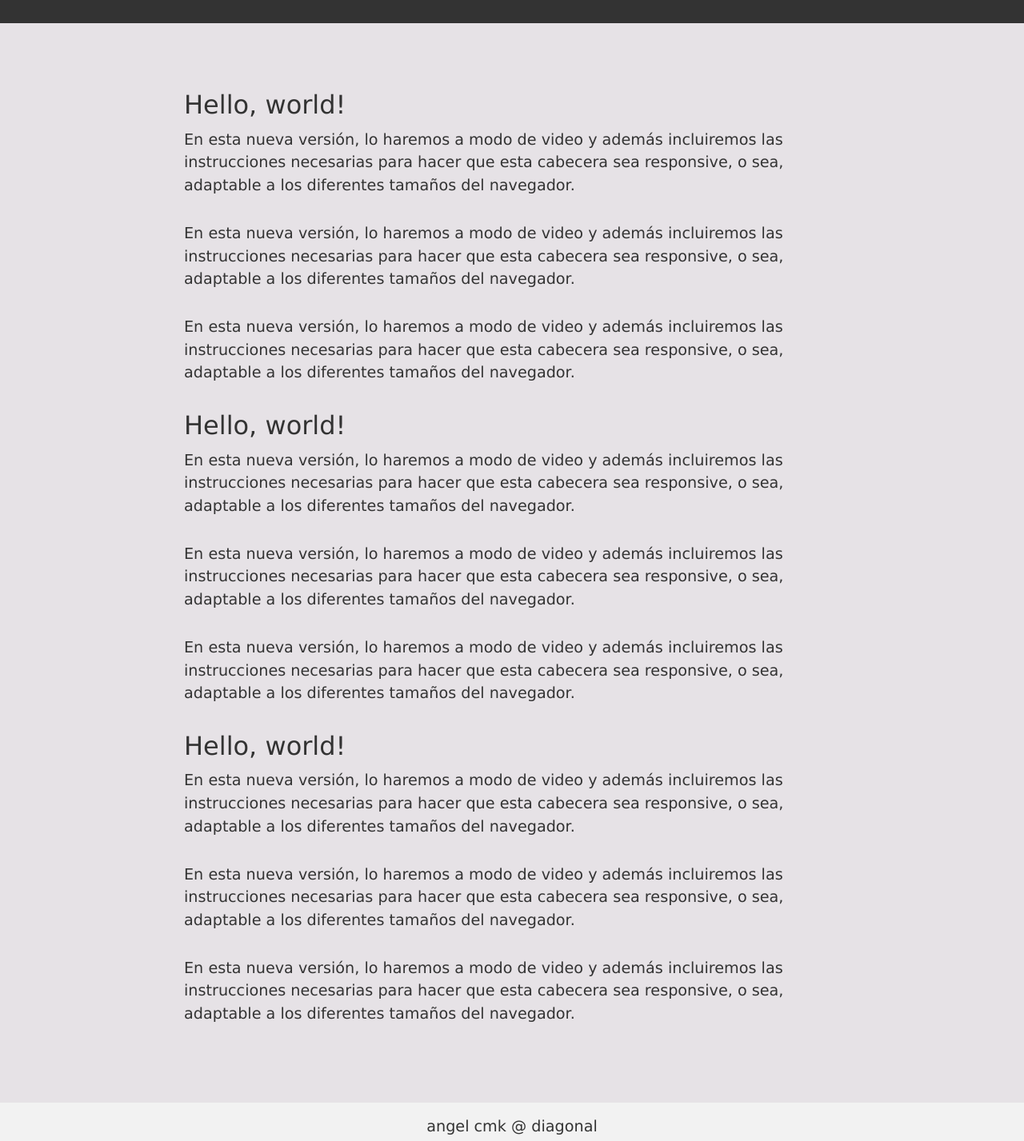
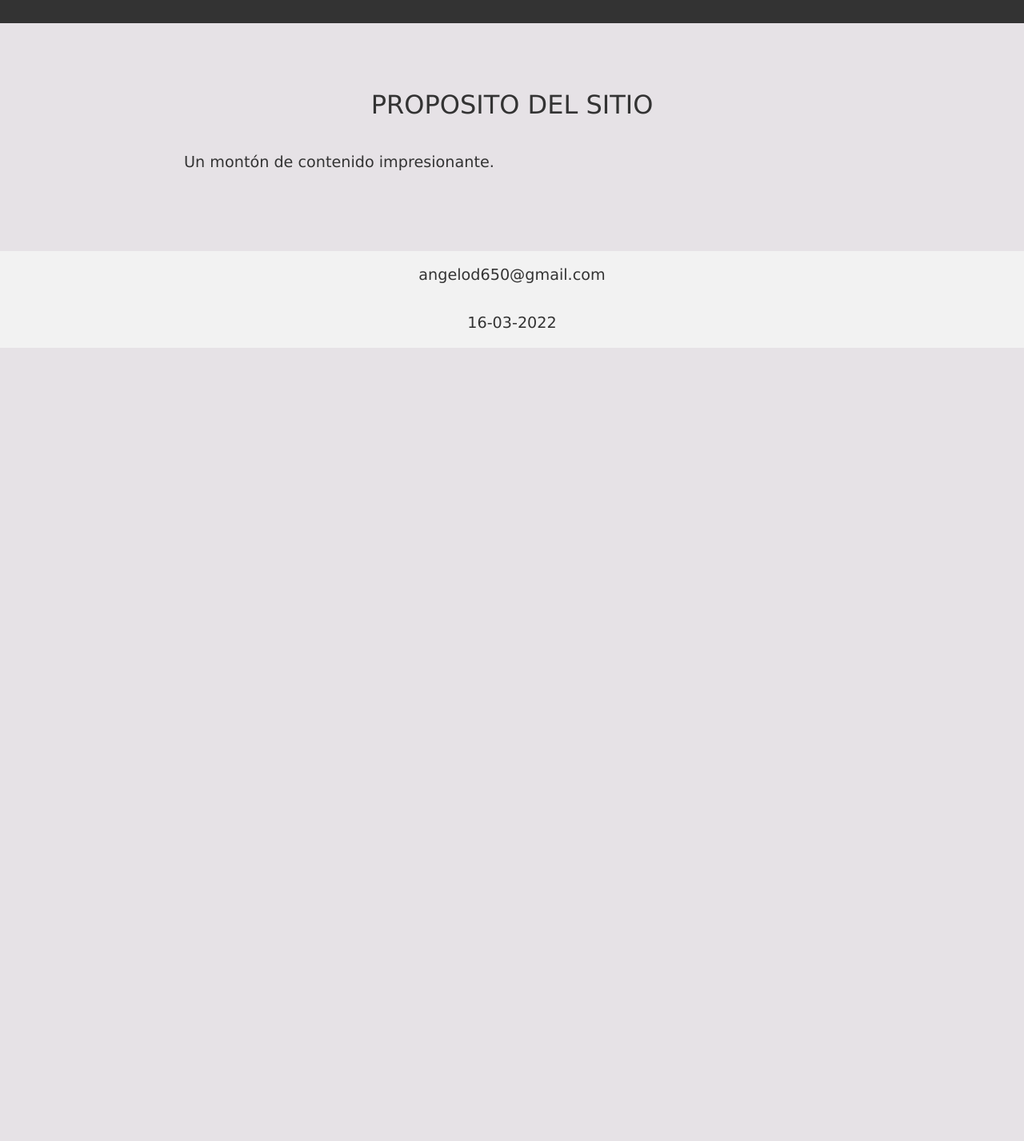
Before and after one commit to YEIFERVEGA/DSW-YEIFERPEDROZO-main, a plain HTML site: page fase 2/desing.html in a window 1280 px wide. Shown: the part 81-1508 px from the top of the page at 80% size. After the commit the page ends 800 px from the top, so only its background shows below. Drawn offline with nearby package versions, Linux system fonts and the light colour scheme.

Commit message:
Update desing.html

```diff
--- a/fase 2/desing.html
+++ b/fase 2/desing.html
@@ -45,51 +45,18 @@
 
             <dIv class="container">
 
-
-                <h1>Hello, world!</h1>
-
-            <p>En esta nueva versión, lo haremos a modo de video y además incluiremos las instrucciones
-                 necesarias para hacer que esta cabecera sea responsive, o sea, adaptable a los diferentes
-                tamaños del navegador.</p>
-
-            <p>En esta nueva versión, lo haremos a modo de video y además incluiremos las instrucciones
-                necesarias para hacer que esta cabecera sea responsive, o sea, adaptable a los diferentes
-                tamaños del navegador.</p>
-
-            <p>En esta nueva versión, lo haremos a modo de video y además incluiremos las instrucciones
-                necesarias para hacer que esta cabecera sea responsive, o sea, adaptable a los diferentes
-                tamaños del navegador.</p>
-                <h1>Hello, world!</h1>
-
-            <p>En esta nueva versión, lo haremos a modo de video y además incluiremos las instrucciones
-                 necesarias para hacer que esta cabecera sea responsive, o sea, adaptable a los diferentes
-                tamaños del navegador.</p>
-
-            <p>En esta nueva versión, lo haremos a modo de video y además incluiremos las instrucciones
-                necesarias para hacer que esta cabecera sea responsive, o sea, adaptable a los diferentes
-                tamaños del navegador.</p>
-
-            <p>En esta nueva versión, lo haremos a modo de video y además incluiremos las instrucciones
-                necesarias para hacer que esta cabecera sea responsive, o sea, adaptable a los diferentes
-                tamaños del navegador.</p><h1>Hello, world!</h1>
-
-            <p>En esta nueva versión, lo haremos a modo de video y además incluiremos las instrucciones
-                 necesarias para hacer que esta cabecera sea responsive, o sea, adaptable a los diferentes
-                tamaños del navegador.</p>
-
-            <p>En esta nueva versión, lo haremos a modo de video y además incluiremos las instrucciones
-                necesarias para hacer que esta cabecera sea responsive, o sea, adaptable a los diferentes
-                tamaños del navegador.</p>
-
-            <p>En esta nueva versión, lo haremos a modo de video y además incluiremos las instrucciones
-                necesarias para hacer que esta cabecera sea responsive, o sea, adaptable a los diferentes
-                tamaños del navegador.</p>
+                <section>
+                    <h1 align="center">PROPOSITO DEL SITIO</h1>
+                    <br>
+                    <p>Un montón de contenido impresionante.</p>
+                </section>
 
             </dIv>
     </main>
     <Footer class="footer">
         <div class="container">
-            <p>angel cmk @ diagonal</p>
+            <p>angelod650@gmail.com</p>
+            16-03-2022
         </div>
     </Footer>
     <script src="https://code.jquery.com/jquery-3.2.1.slim.min.js" ></script>
```
